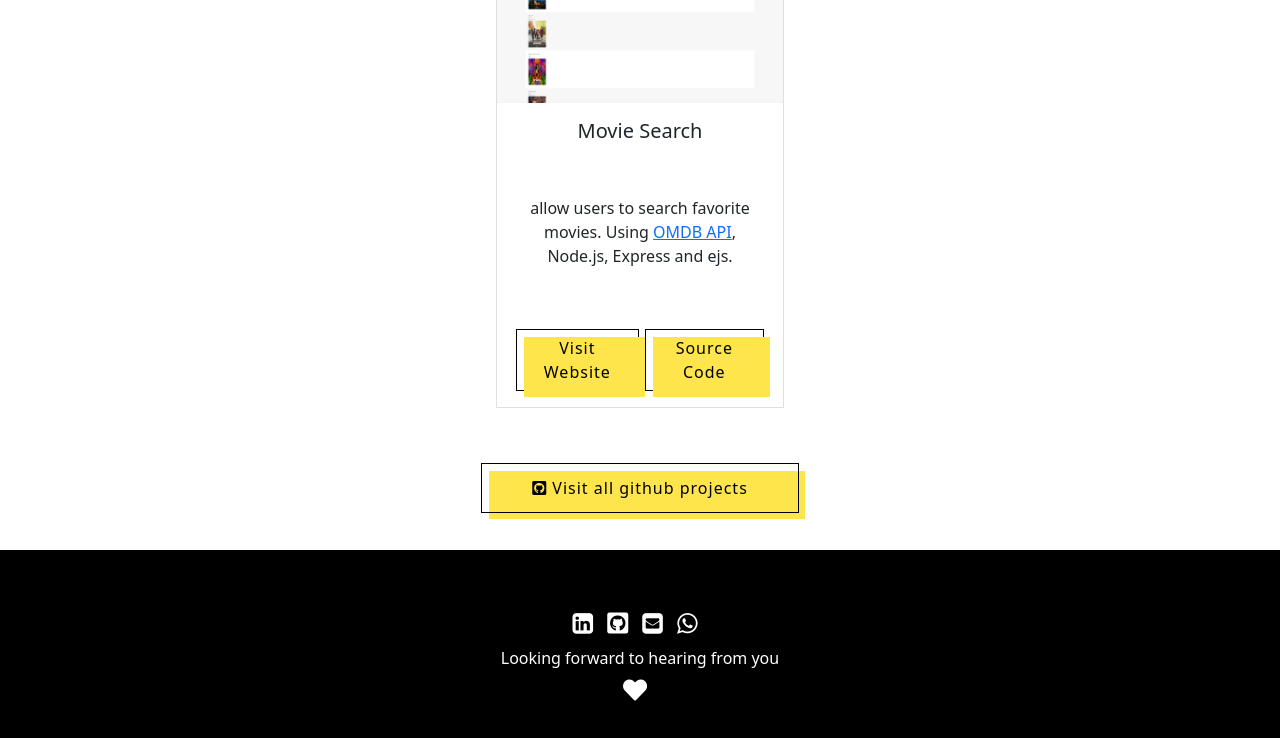
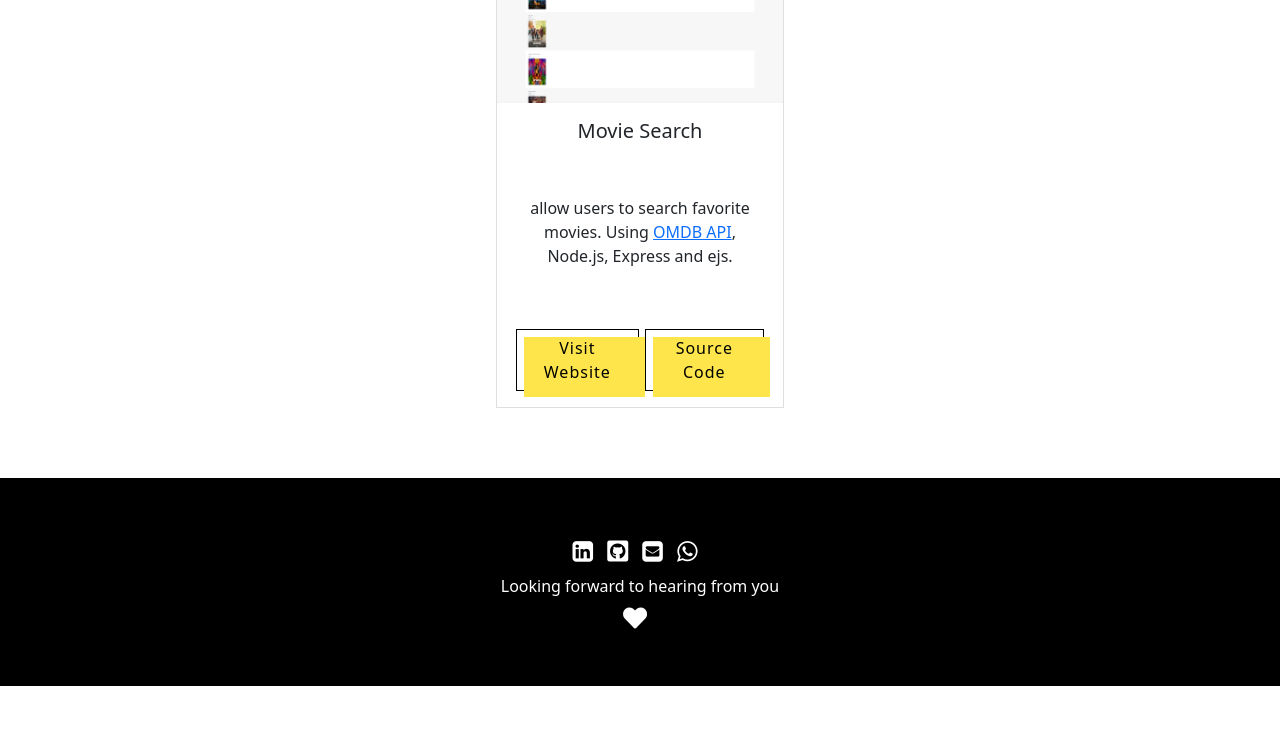
Before and after one commit to inbalchen/inbalchen, a plain HTML site: page index.html in a window 1280 px wide. Shown: the part 2237-2975 px from the top of the page. After the commit the page ends 2923 px from the top, so only its background shows below. Drawn offline with nearby package versions, Linux system fonts and the light colour scheme.

Commit message:
removed github separate link

```diff
--- a/index.html
+++ b/index.html
@@ -241,17 +241,7 @@
                 </div>
             </div>
         </div>
-        <div class="container mt-5" style="text-align: center;">
-            <div>
-                <a href="https://github.com/inbalchen" target="_blank" class="button-51">
-                    <i class="fab fa-github-square"></i>
-                    Visit
-                    all github projects </a>
-            </div>
-        </div>
     </div>
-
-
 
     <div class="modal fade" id="exampleModal" tabindex="-1" aria-labelledby="exampleModalLabel" aria-hidden="true">
         <div class="modal-dialog">
```
